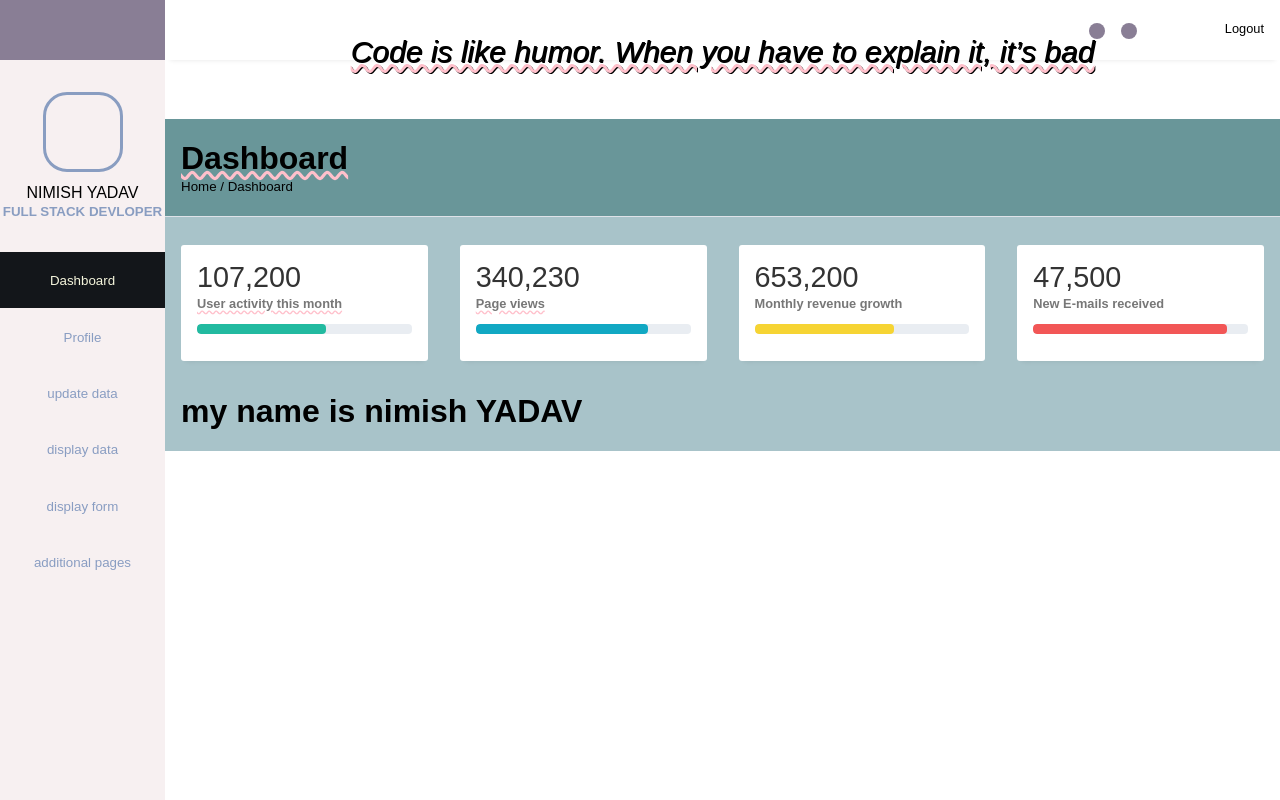
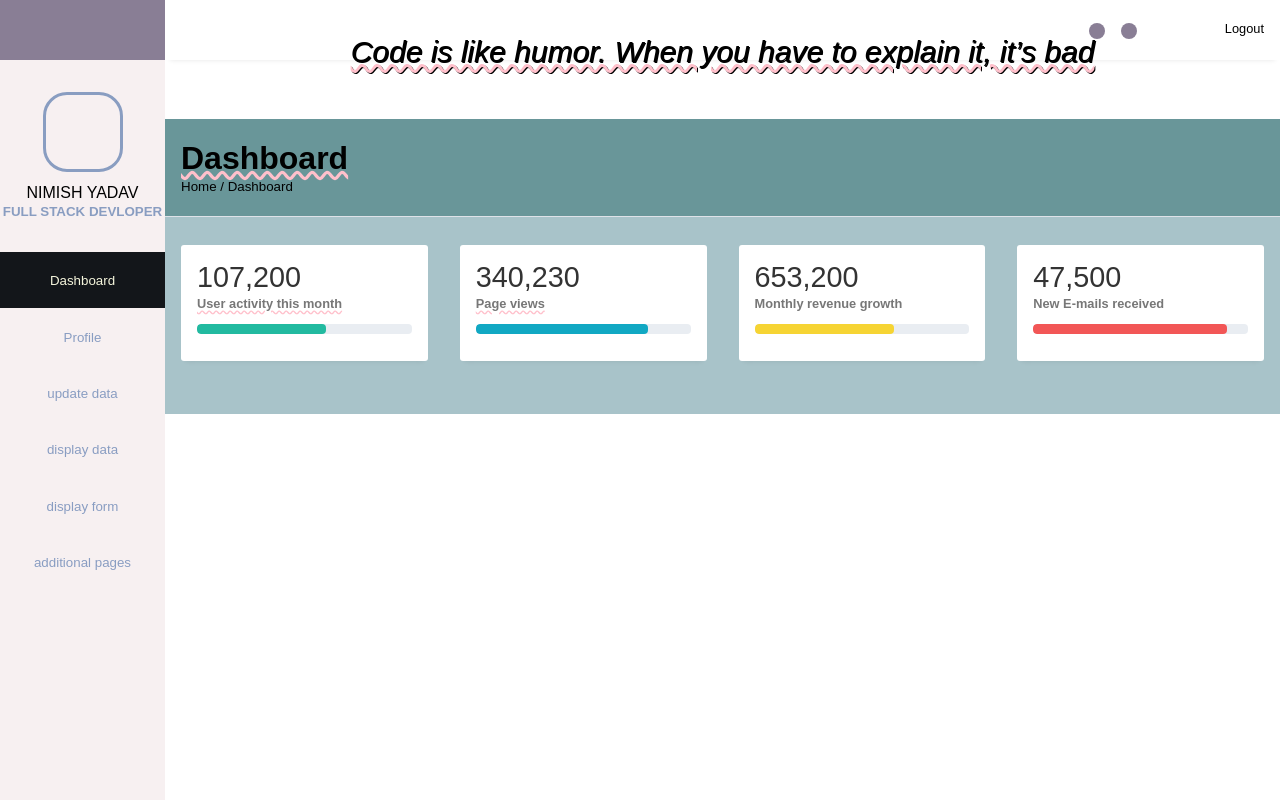
Before and after one commit to nimish49/responsive-admin-dashboard, a plain HTML site: page 1-home/index.html in a window 1280 px wide. Drawn offline with Linux system fonts and the light colour scheme.

Commit message:
third complete

```diff
--- a/1-home/index.html
+++ b/1-home/index.html
@@ -460,7 +460,6 @@
             </div>
 
         </main> -->
-        <h1>my name is nimish YADAV</h1>
     </div>
 </body>
 </html>
```
